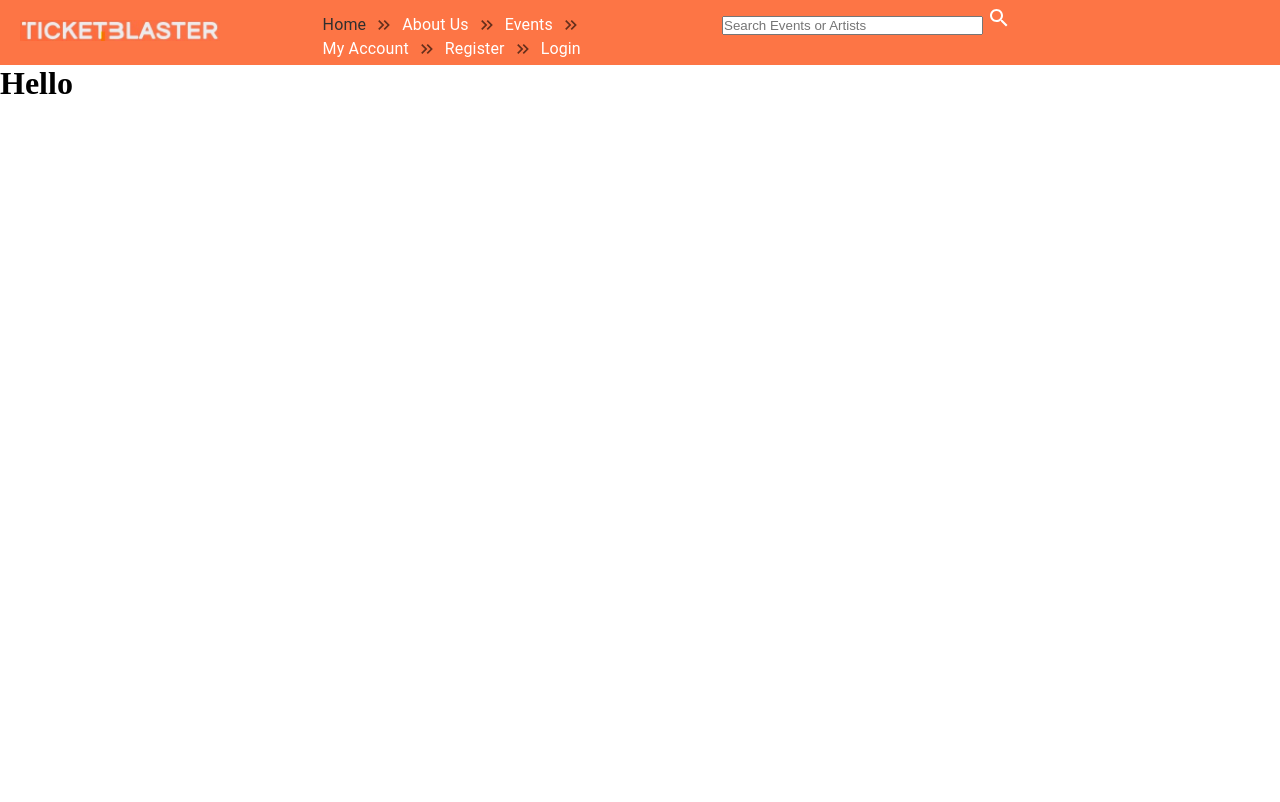
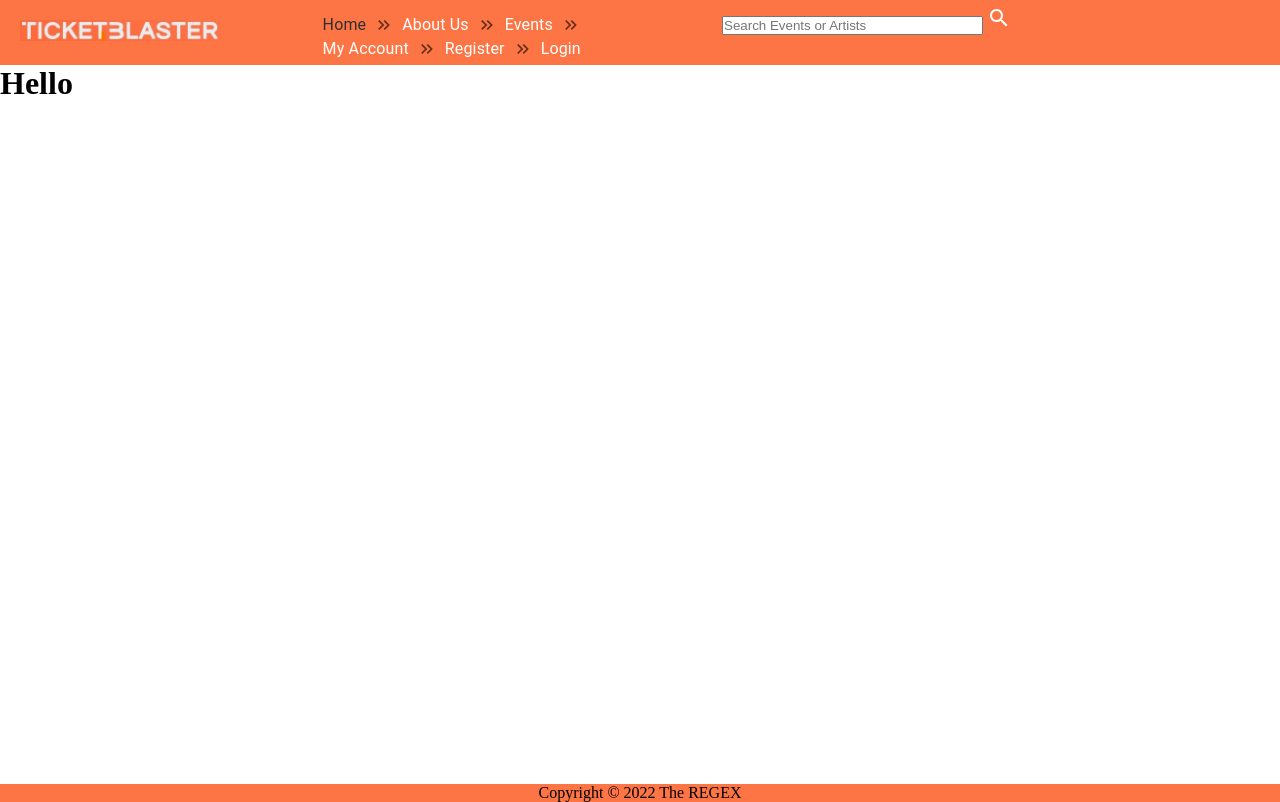
Before and after one commit to ChristopherPerrault/ticketblaster, a React (Create React App) app in the folder frontend/: page / in a window 1280 px wide. Built offline with nearby package versions, Linux system fonts and the light colour scheme.

Commit message:
added a very basic footer to the layout

```diff
--- /dev/null
+++ b/frontend/src/components/Footer.css
@@ -0,0 +1,8 @@
+.footer {
+    /* 100vh was clipping at the bottom, 98 seems to be ok. might have to update later on */
+    background-color: #fd7545;
+    width: 100vw;
+    position: absolute;
+    top:98vh;
+    text-align: center;
+}
--- /dev/null
+++ b/frontend/src/components/Footer.js
@@ -0,0 +1,14 @@
+import React, { useState } from "react";
+import "./Footer.css";
+
+function Footer() {
+
+
+  return (
+    <div className="footer">
+      Copyright &copy; 2022 The REGEX
+    </div>
+  );
+}
+
+export default Footer;
--- a/frontend/src/layouts/MainLayout.js
+++ b/frontend/src/layouts/MainLayout.js
@@ -1,5 +1,6 @@
 import React from "react";
 import Header from "../components/Header";
+import Footer from "../components/Footer";
 import { Outlet } from "react-router-dom";
 
 export default function MainLayout() {
@@ -7,6 +8,7 @@ export default function MainLayout() {
     <div>
       <Header />
       <Outlet />
+      <Footer />
     </div>
   );
 }
```
